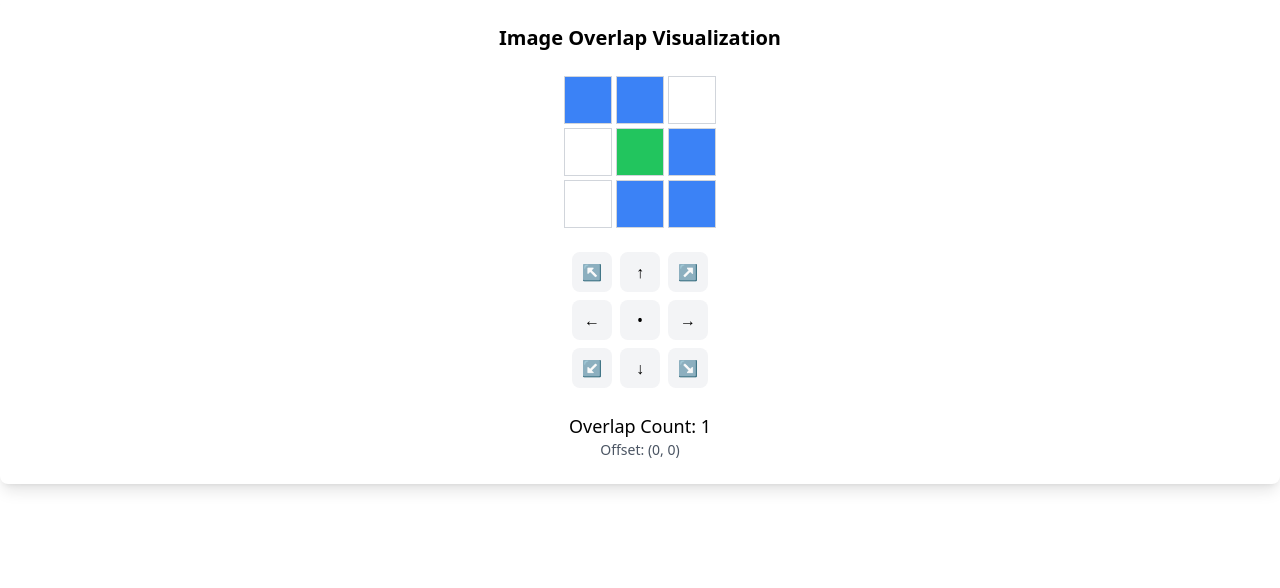
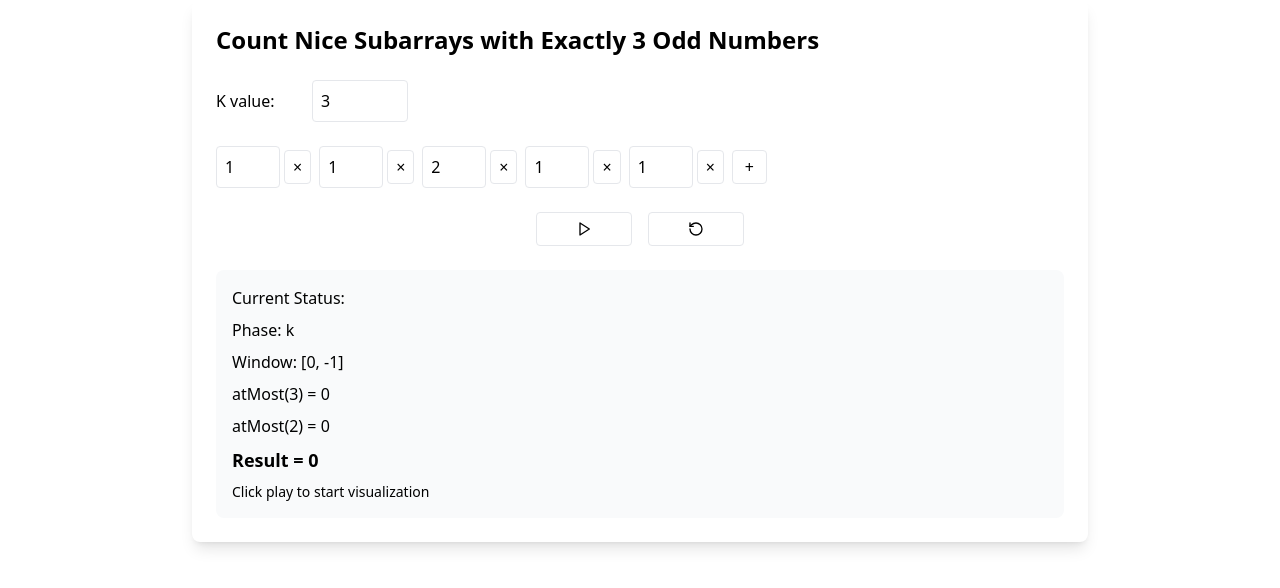
Before and after one commit to kartikjain007/DSA-Repository, a React (Create React App) app: page / in a window 1280 px wide. Shown: the top 588 px of the page. Built offline with nearby package versions, Linux system fonts and the light colour scheme.

Commit message:
Added Nice-Subarray-Counter

```diff
--- a/package.json
+++ b/package.json
@@ -3,7 +3,9 @@
   "version": "0.1.0",
   "private": true,
   "dependencies": {
+    "axios": "^1.7.9",
     "cra-template": "1.2.0",
+    "framer-motion": "^11.15.0",
     "lucide-react": "^0.469.0",
     "react": "^19.0.0",
     "react-dom": "^19.0.0",
--- a/src/App.js
+++ b/src/App.js
@@ -9,10 +9,12 @@ import PangramChecker from "./Repos/Pangram-Checker";
 import RomanNumeralConverter from "./Repos/Roman-Numeral-Convertor";
 import SlidingWindowViz from "./Repos/Sliding-Window-Visualization";
 import ImageSmoother from "./Repos/Smooth-Image";
+import ScreenshotCapture from "./Repos/Screenshot-Capture";
+import NiceSubarrays from "./Repos/Nice-Subarray-Counter";
 // import HalvesComparison from "./Repos/Halves-Vowels-Comparison";
 
 function App() {
-  return <ImageOverlapVisualizer />;
+  return <NiceSubarrays />;
 }
 
 export default App;
--- /dev/null
+++ b/src/Repos/Nice-Subarray-Counter.jsx
@@ -0,0 +1,197 @@
+import React, { useState, useEffect, useCallback } from "react";
+import { Play, Pause, RotateCcw } from "lucide-react";
+
+const NiceSubarrays = () => {
+  const [nums, setNums] = useState([1, 1, 2, 1, 1]);
+  const [k, setK] = useState(3);
+  const [currentK, setCurrentK] = useState(3);
+  const [left, setLeft] = useState(0);
+  const [right, setRight] = useState(0);
+  const [count, setCount] = useState(0);
+  const [phase, setPhase] = useState("k");
+  const [isPlaying, setIsPlaying] = useState(false);
+  const [kCount, setKCount] = useState(0);
+  const [kMinusOneCount, setKMinusOneCount] = useState(0);
+  const [finalResult, setFinalResult] = useState(0);
+  const [explanation, setExplanation] = useState(
+    "Click play to start visualization"
+  );
+
+  const resetState = useCallback(() => {
+    setLeft(0);
+    setRight(0);
+    setCount(0);
+    setPhase("k");
+    setIsPlaying(false);
+    setKCount(0);
+    setKMinusOneCount(0);
+    setFinalResult(0);
+    setExplanation("Click play to start visualization");
+  }, []);
+
+  const handleNumberEdit = (index, value) => {
+    const newNums = [...nums];
+    newNums[index] = parseInt(value) || 0;
+    setNums(newNums);
+    resetState();
+  };
+
+  const addNumber = () => {
+    setNums([...nums, 0]);
+    resetState();
+  };
+
+  const removeNumber = (index) => {
+    setNums(nums.filter((_, idx) => idx !== index));
+    resetState();
+  };
+
+  useEffect(() => {
+    if (!isPlaying) return;
+
+    const interval = setInterval(() => {
+      setRight((r) => {
+        if (r >= nums.length) {
+          if (phase === "k") {
+            setKCount(count);
+            setPhase("k-1");
+            setLeft(0);
+            setRight(0);
+            setCount(0);
+            setCurrentK(k - 1);
+            setExplanation(`Completed atMost(${k}). Starting atMost(${k - 1})`);
+            return 0;
+          }
+          setKMinusOneCount(count);
+          const result = kCount - count;
+          setFinalResult(result);
+          setExplanation(
+            `Final result: ${result} subarrays have exactly ${k} odd numbers`
+          );
+          setIsPlaying(false);
+          clearInterval(interval);
+          return r;
+        }
+
+        let newRight = r + 1;
+        let oddCount = 0;
+        let newLeft = left;
+
+        for (let i = left; i < newRight; i++) {
+          if (nums[i] % 2 === 1) oddCount++;
+        }
+
+        while (oddCount > currentK && newLeft < newRight) {
+          if (nums[newLeft] % 2 === 1) oddCount--;
+          newLeft++;
+        }
+
+        setLeft(newLeft);
+        const newCount = count + (newRight - newLeft);
+        setCount(newCount);
+
+        setExplanation(
+          `Window [${newLeft}, ${newRight - 1}] has ${oddCount} odd numbers. ` +
+            `Adding ${newRight - newLeft} subarrays to count. ` +
+            `Current atMost(${currentK}) = ${newCount}`
+        );
+
+        return newRight;
+      });
+    }, 1000);
+
+    return () => clearInterval(interval);
+  }, [isPlaying, nums, k, left, phase, currentK, count, kCount]);
+
+  return (
+    <div className="w-full max-w-4xl mx-auto bg-white rounded-lg shadow-lg p-6">
+      <div className="mb-6">
+        <h2 className="text-2xl font-bold mb-4">
+          Count Nice Subarrays with Exactly {k} Odd Numbers
+        </h2>
+      </div>
+
+      <div className="space-y-6">
+        <div className="flex items-center space-x-4">
+          <label className="w-20">K value:</label>
+          <input
+            type="number"
+            value={k}
+            onChange={(e) => {
+              const val = parseInt(e.target.value);
+              if (val > 0) {
+                setK(val);
+                setCurrentK(val);
+                resetState();
+              }
+            }}
+            className="w-24 p-2 border rounded"
+            min="1"
+          />
+        </div>
+
+        <div className="flex flex-wrap gap-2 items-center">
+          {nums.map((num, idx) => (
+            <div key={idx} className="flex items-center space-x-1">
+              <input
+                type="number"
+                value={num}
+                onChange={(e) => handleNumberEdit(idx, e.target.value)}
+                className="w-16 p-2 border rounded"
+              />
+              <button
+                onClick={() => removeNumber(idx)}
+                className="px-2 py-1 border rounded hover:bg-gray-100"
+              >
+                ×
+              </button>
+            </div>
+          ))}
+          <button
+            onClick={addNumber}
+            className="px-3 py-1 border rounded hover:bg-gray-100"
+          >
+            +
+          </button>
+        </div>
+
+        <div className="flex justify-center space-x-4">
+          <button
+            onClick={() => setIsPlaying(!isPlaying)}
+            className="w-24 p-2 border rounded hover:bg-gray-100 flex items-center justify-center"
+          >
+            {isPlaying ? (
+              <Pause className="h-4 w-4" />
+            ) : (
+              <Play className="h-4 w-4" />
+            )}
+          </button>
+          <button
+            onClick={resetState}
+            className="w-24 p-2 border rounded hover:bg-gray-100 flex items-center justify-center"
+          >
+            <RotateCcw className="h-4 w-4" />
+          </button>
+        </div>
+
+        <div className="space-y-2 p-4 bg-gray-50 rounded-lg">
+          <p className="font-medium">Current Status:</p>
+          <p>Phase: {phase}</p>
+          <p>
+            Window: [{left}, {right - 1}]
+          </p>
+          <p>
+            atMost({k}) = {kCount}
+          </p>
+          <p>
+            atMost({k - 1}) = {kMinusOneCount}
+          </p>
+          <p className="font-bold text-lg">Result = {finalResult}</p>
+          <p className="mt-2 text-sm">{explanation}</p>
+        </div>
+      </div>
+    </div>
+  );
+};
+
+export default NiceSubarrays;
--- /dev/null
+++ b/src/Repos/Screenshot-Capture.jsx
@@ -0,0 +1,75 @@
+import React, { useState } from "react";
+import axios from "axios";
+
+function ScreenshotCapture() {
+  const [url, setUrl] = useState("");
+  const [screenshots, setScreenshots] = useState([]);
+  const [loading, setLoading] = useState(false);
+  const [error, setError] = useState(null);
+
+  const handleSubmit = async (e) => {
+    e.preventDefault();
+    setLoading(true);
+    setError(null);
+    setScreenshots([]);
+
+    try {
+      const response = await axios.post("http://localhost:5000/screenshot", {
+        url: url.trim(),
+      });
+      setScreenshots(response.data.screenshots);
+    } catch (error) {
+      setError(error.response?.data?.error || "Failed to capture screenshots");
+    } finally {
+      setLoading(false);
+    }
+  };
+
+  return (
+    <div className="max-w-4xl mx-auto p-4">
+      <h1 className="text-2xl font-bold mb-4">Website Screenshot Tool</h1>
+
+      <form onSubmit={handleSubmit} className="mb-6">
+        <div className="flex gap-2">
+          <input
+            type="url"
+            required
+            placeholder="Enter website URL"
+            value={url}
+            onChange={(e) => setUrl(e.target.value)}
+            className="flex-1 p-2 border rounded"
+          />
+          <button
+            type="submit"
+            disabled={loading}
+            className="px-4 py-2 bg-blue-500 text-white rounded hover:bg-blue-600 disabled:bg-gray-400"
+          >
+            {loading ? "Capturing..." : "Capture Screenshots"}
+          </button>
+        </div>
+      </form>
+
+      {error && <div className="text-red-500 mb-4">{error}</div>}
+
+      {screenshots.length > 0 && (
+        <div className="space-y-4">
+          <h2 className="text-xl font-semibold">
+            Screenshots ({screenshots.length})
+          </h2>
+          {screenshots.map((screenshot, index) => (
+            <div key={index} className="border rounded p-4">
+              <h3 className="mb-2">Page {index + 1}</h3>
+              <img
+                src={`http://localhost:5000/screenshots/${screenshot}`}
+                alt={`Page ${index + 1}`}
+                className="w-full border"
+              />
+            </div>
+          ))}
+        </div>
+      )}
+    </div>
+  );
+}
+
+export default ScreenshotCapture;
```
Also changed, not shown: 1 other file (tests, documents, lock files or other folders).
